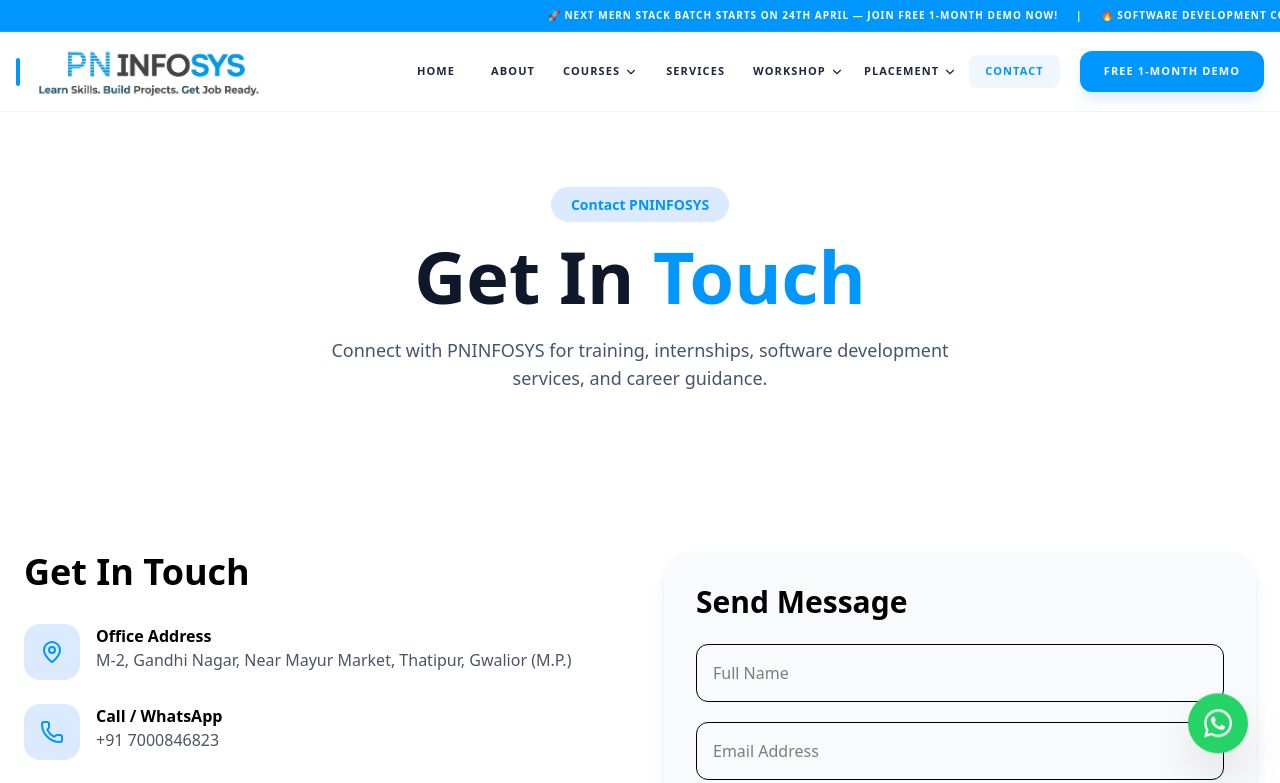
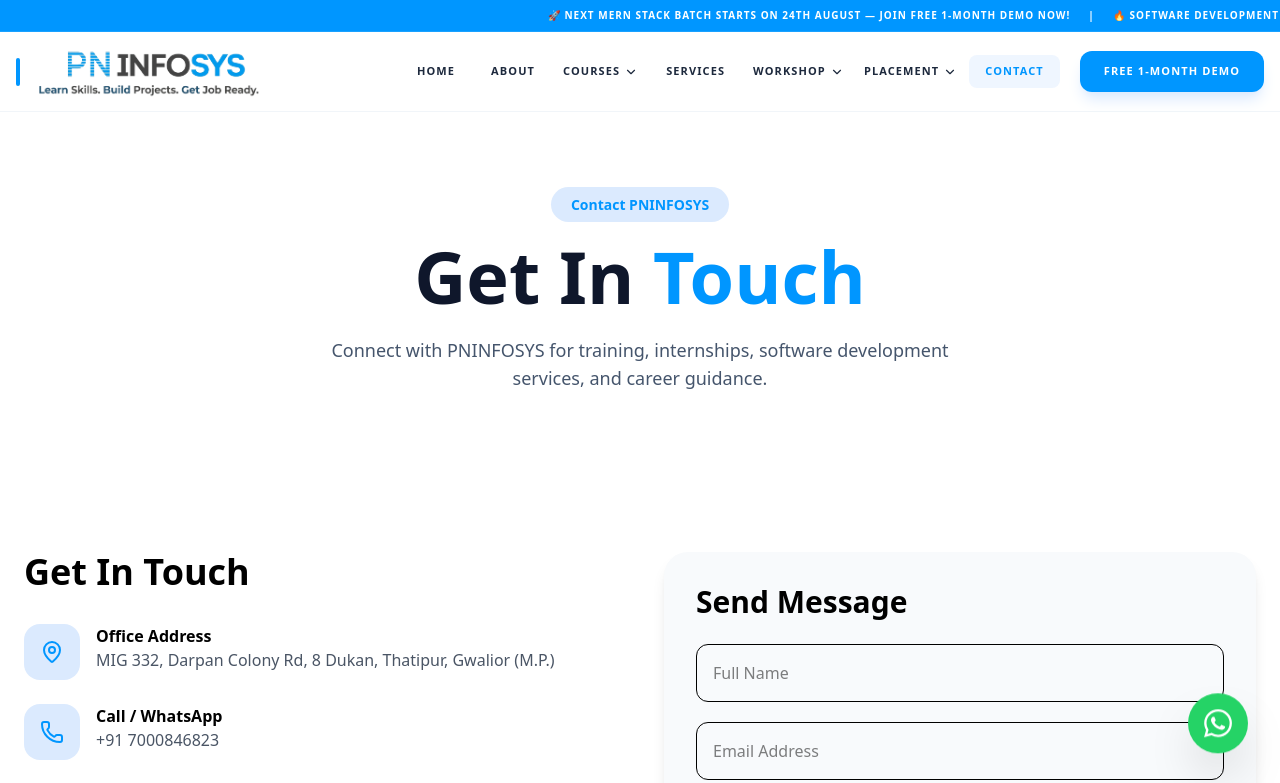
Before and after one commit to vishnutomar-creator/pninfosys-frontend, a Next.js app: page /contact in a window 1280 px wide. Shown: the top 783 px of the page. Built offline with nearby package versions, Linux system fonts and the light colour scheme.

Commit message:
Update PNINFOSYS frontend

```diff
--- a/src/app/(website)/contact/ContactClient.js
+++ b/src/app/(website)/contact/ContactClient.js
@@ -41,7 +41,7 @@
                 <div>
                   <h3 className="font-bold">Office Address</h3>
                   <p className="text-gray-600">
-                    M-2, Gandhi Nagar, Near Mayur Market, Thatipur, Gwalior
+                    MIG 332, Darpan Colony Rd, 8 Dukan, Thatipur, Gwalior
                     (M.P.)
                   </p>
                 </div>
--- a/src/app/component/common/Header.jsx
+++ b/src/app/component/common/Header.jsx
@@ -71,7 +71,7 @@
       {/* Ticker Bar */}
       <div className="bg-[#0096FF] text-white py-2 overflow-hidden border-b border-white/10">
         <div className="animate-marquee whitespace-nowrap font-black text-[10px] tracking-widest uppercase">
-          🚀 Next MERN Stack Batch starts on 24th April — Join Free 1-Month Demo Now! &nbsp;&nbsp;&nbsp; | &nbsp;&nbsp;&nbsp;
+          🚀 Next MERN Stack Batch starts on 24th August — Join Free 1-Month Demo Now! &nbsp;&nbsp;&nbsp; | &nbsp;&nbsp;&nbsp;
           🔥 Software Development Company & IT Training Academy &nbsp;&nbsp;&nbsp; | &nbsp;&nbsp;&nbsp;
         </div>
       </div>
```
